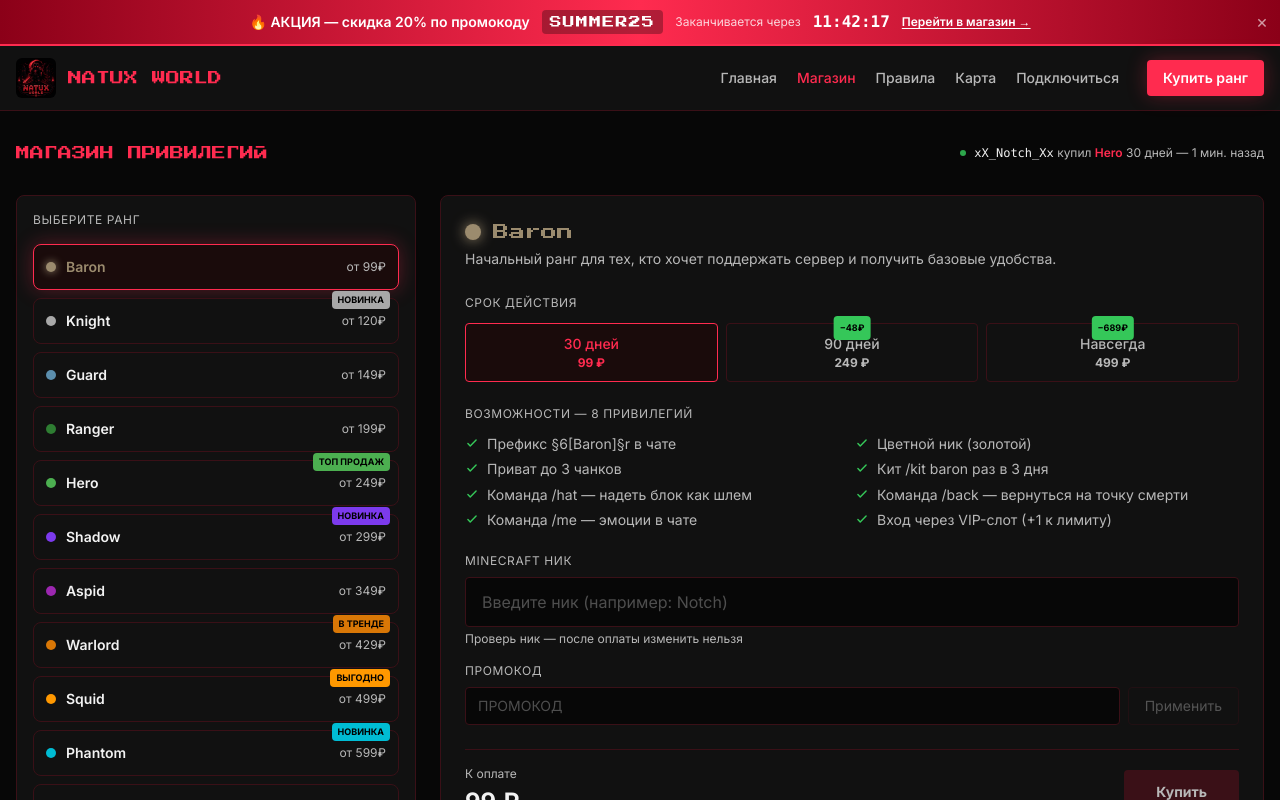
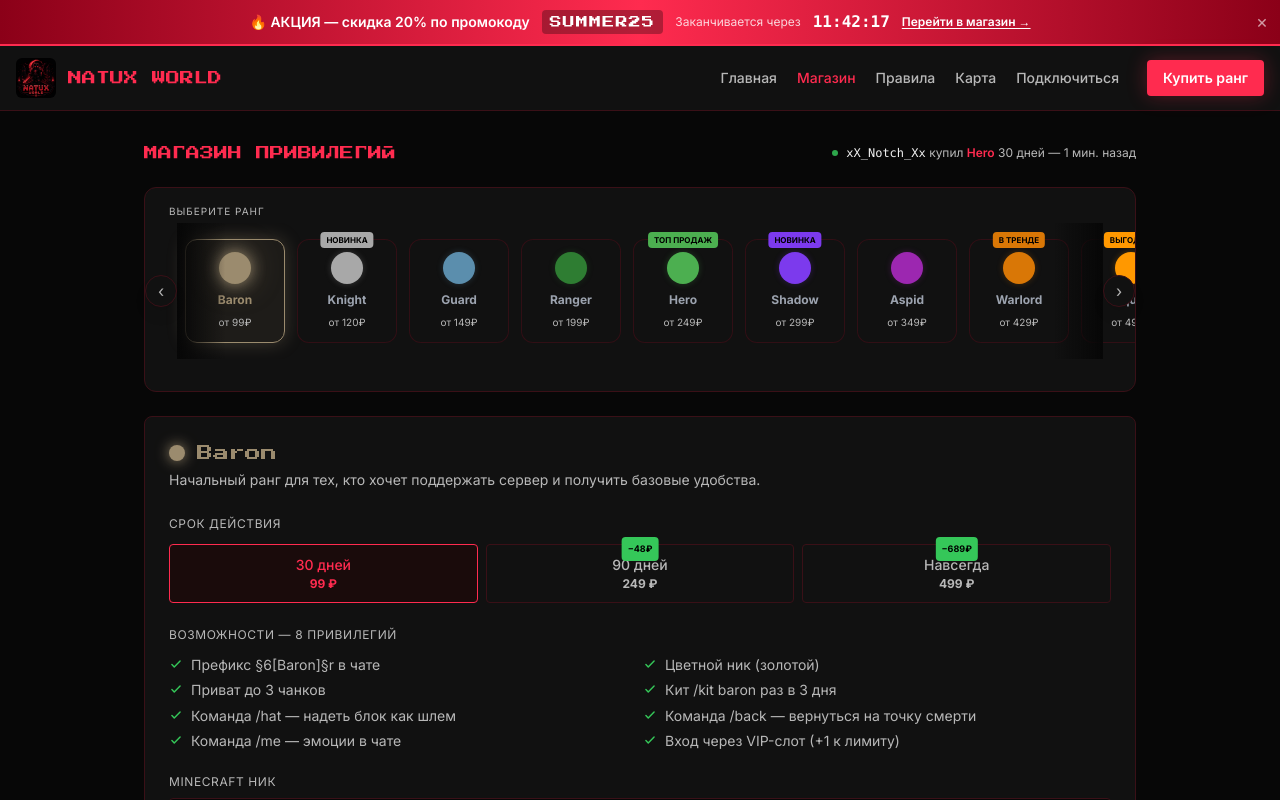
Before and after one commit to Alex-dev-sys/NatuxWorld, a Next.js app: page /shop in a window 1280 px wide. Shown: the top 800 px of the page. Built offline with nearby package versions, Linux system fonts and the light colour scheme.

Commit message:
feat: replace rank list sidebar with horizontal scroll carousel

```diff
--- a/src/components/ShopClient.tsx
+++ b/src/components/ShopClient.tsx
@@ -1,6 +1,6 @@
 'use client'
 
-import { useState, useEffect } from 'react'
+import { useState, useEffect, useRef } from 'react'
 import { useRouter } from 'next/navigation'
 import type { Product, Duration, ProductVariant, Coupon } from '@/lib/types'
 
@@ -66,9 +66,9 @@ function RecentPurchasesTicker() {
   )
 }
 
-// ─── rank card ────────────────────────────────────────────────────────────────
+// ─── rank scroll card ─────────────────────────────────────────────────────────
 
-function RankCard({ product, active, onClick }: {
+function RankScrollCard({ product, active, onClick }: {
   product: Product
   active: boolean
   onClick: () => void
@@ -78,39 +78,103 @@ function RankCard({ product, active, onClick }: {
   return (
     <button
       onClick={onClick}
-      className={`w-full text-left px-3 py-3 rounded-lg border transition-all relative ${
-        active
-          ? 'border-site-accent bg-site-secondary glow-red'
-          : 'border-site-border bg-site-block hover:border-site-accent/50'
-      }`}
+      className="relative flex-shrink-0 flex flex-col items-center gap-2 px-4 py-3 rounded-xl border transition-all duration-200 w-[100px]"
+      style={{
+        borderColor: active ? product.color : 'rgba(58,16,23,0.8)',
+        backgroundColor: active ? `${product.color}18` : '#111111',
+        boxShadow: active ? `0 0 18px ${product.color}55` : 'none',
+      }}
     >
       {product.badge && (
         <span
-          className="absolute -top-2 right-2 px-1.5 py-0.5 text-[9px] font-bold rounded"
+          className="absolute -top-2 left-1/2 -translate-x-1/2 px-1.5 py-0.5 text-[8px] font-bold rounded whitespace-nowrap"
           style={{ backgroundColor: product.color, color: '#000' }}
         >
           {product.badge}
         </span>
       )}
-      <div className="flex items-center justify-between">
-        <div className="flex items-center gap-2.5">
+      {/* Color orb */}
       <div
-            className="w-2.5 h-2.5 rounded-full flex-shrink-0"
+        className="w-8 h-8 rounded-full flex-shrink-0 transition-all duration-200"
         style={{
           backgroundColor: product.color,
-              boxShadow: active ? `0 0 8px ${product.color}` : 'none',
+          boxShadow: active ? `0 0 16px ${product.color}, 0 0 32px ${product.color}66` : `0 0 6px ${product.color}44`,
         }}
       />
       <span
-            className="font-semibold text-sm"
-            style={{ color: active ? product.color : '#F2F2F2' }}
+        className="font-bold text-xs leading-tight text-center"
+        style={{ color: active ? product.color : '#9CA3AF' }}
       >
         {product.name}
       </span>
+      <span className="text-[10px] text-site-muted">от {minPrice}₽</span>
+    </button>
+  )
+}
+
+// ─── rank scroll carousel ─────────────────────────────────────────────────────
+
+function RankScrollCarousel({ products, selectedId, onSelect }: {
+  products: Product[]
+  selectedId: string
+  onSelect: (id: string) => void
+}) {
+  const scrollRef = useRef<HTMLDivElement>(null)
+
+  const scroll = (dir: 'left' | 'right') => {
+    scrollRef.current?.scrollBy({ left: dir === 'left' ? -240 : 240, behavior: 'smooth' })
+  }
+
+  // Scroll selected card into view
+  useEffect(() => {
+    const container = scrollRef.current
+    if (!container) return
+    const idx = products.findIndex(p => p.id === selectedId)
+    const card = container.children[idx] as HTMLElement
+    if (card) {
+      const offset = card.offsetLeft - container.offsetWidth / 2 + card.offsetWidth / 2
+      container.scrollTo({ left: offset, behavior: 'smooth' })
+    }
+  }, [selectedId, products])
+
+  return (
+    <div className="relative mb-8">
+      {/* Left arrow */}
+      <button
+        onClick={() => scroll('left')}
+        className="absolute left-0 top-1/2 -translate-y-1/2 z-10 w-8 h-8 flex items-center justify-center bg-site-block border border-site-border rounded-full text-site-muted hover:text-site-accent hover:border-site-accent transition-colors shadow-lg"
+      >
+        ‹
+      </button>
+
+      {/* Scroll area */}
+      <div
+        ref={scrollRef}
+        className="flex gap-3 overflow-x-auto px-10 py-4 scrollbar-hide"
+        style={{ scrollbarWidth: 'none', msOverflowStyle: 'none' }}
+      >
+        {products.map(p => (
+          <RankScrollCard
+            key={p.id}
+            product={p}
+            active={p.id === selectedId}
+            onClick={() => onSelect(p.id)}
+          />
+        ))}
       </div>
-        <span className="text-site-muted text-xs">от {minPrice}₽</span>
+
+      {/* Right arrow */}
+      <button
+        onClick={() => scroll('right')}
+        className="absolute right-0 top-1/2 -translate-y-1/2 z-10 w-8 h-8 flex items-center justify-center bg-site-block border border-site-border rounded-full text-site-muted hover:text-site-accent hover:border-site-accent transition-colors shadow-lg"
+      >
+        ›
+      </button>
+
+      {/* Fade edges */}
+      <div className="pointer-events-none absolute left-8 top-0 bottom-0 w-12 bg-gradient-to-r from-site-bg to-transparent" />
+      <div className="pointer-events-none absolute right-8 top-0 bottom-0 w-12 bg-gradient-to-l from-site-bg to-transparent" />
     </div>
-    </button>
   )
 }
 
@@ -282,35 +346,25 @@ export default function ShopClient({ products }: { products: Product[] }) {
   if (!product || !variant) return null
 
   return (
-    <div className="max-w-7xl mx-auto px-4 py-8">
+    <div className="max-w-5xl mx-auto px-4 py-8">
 
       {/* Header + ticker */}
-      <div className="flex flex-col sm:flex-row sm:items-center justify-between gap-3 mb-8">
+      <div className="flex flex-col sm:flex-row sm:items-center justify-between gap-3 mb-6">
         <h1 className="font-pixel text-xs md:text-sm text-site-accent">МАГАЗИН ПРИВИЛЕГИЙ</h1>
         <RecentPurchasesTicker />
       </div>
 
-      <div className="grid grid-cols-1 lg:grid-cols-3 gap-6">
-
-        {/* ── Left: rank list ── */}
-        <div className="lg:col-span-1">
-          <div className="bg-site-block border border-site-border rounded-lg p-4 sticky top-20">
-            <p className="text-site-muted text-xs uppercase tracking-wider mb-4">Выберите ранг</p>
-            <div className="flex flex-col gap-2">
-              {products.map(p => (
-                <RankCard
-                  key={p.id}
-                  product={p}
-                  active={p.id === selectedId}
-                  onClick={() => { setSelectedId(p.id); setSelectedDuration('30d'); setCoupon(null) }}
+      {/* ── Rank scroll carousel ── */}
+      <div className="bg-site-block border border-site-border rounded-xl mb-6">
+        <p className="text-site-muted text-[10px] uppercase tracking-widest px-6 pt-4 pb-1">Выберите ранг</p>
+        <RankScrollCarousel
+          products={products}
+          selectedId={selectedId}
+          onSelect={(id) => { setSelectedId(id); setSelectedDuration('30d'); setCoupon(null) }}
         />
-              ))}
-            </div>
-          </div>
       </div>
 
-        {/* ── Right: rank details ── */}
-        <div className="lg:col-span-2">
+      {/* ── Rank details ── */}
       <div className="bg-site-block border border-site-border rounded-lg p-6 relative overflow-hidden">
 
             {/* Popular glow strip */}
@@ -459,7 +513,5 @@ export default function ShopClient({ products }: { products: Product[] }) {
             )}
       </div>
     </div>
-      </div>
-    </div>
   )
 }
```
Lines whose indentation alone changed are shown as unchanged.
